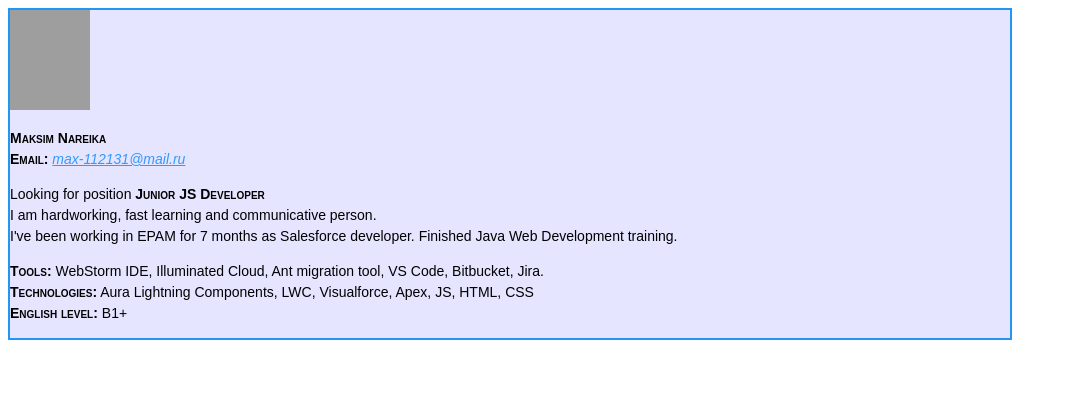
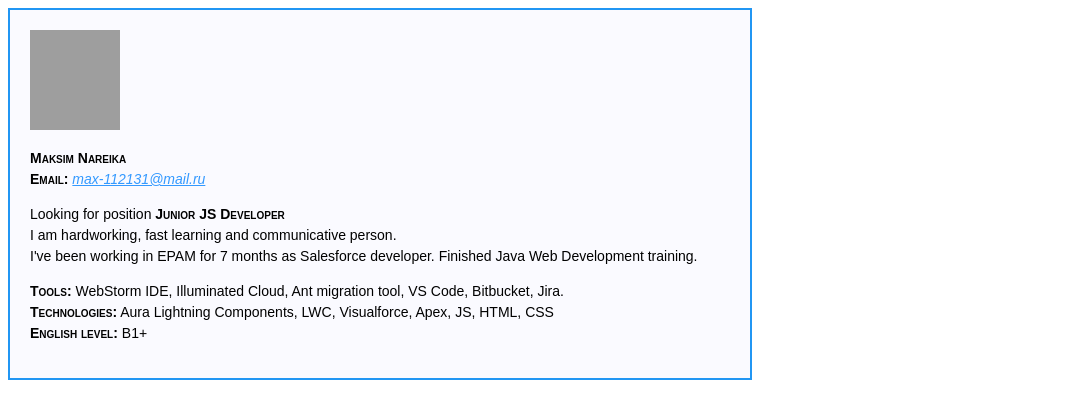
Before and after one commit to MaksimNareika/rsschool-cv, a plain HTML site: page index.html in a window 1280 px wide. Shown: the whole page, without its empty margins (0-1067 px from the left). Drawn offline with Linux system fonts and the light colour scheme; grey boxes are pictures that could not be loaded.

Commit message:
refactoring: update css and html

```diff
--- a/index.html
+++ b/index.html
@@ -8,7 +8,7 @@
 </head>
 <body>
     <div class="frame square">
-        <img src="https://i.pinimg.com/originals/f5/27/41/f52741fb62bf1d821948a49204406bdc.jpg" alt="CV image" width="80" height="100">
+        <img src="https://i.pinimg.com/originals/f5/27/41/f52741fb62bf1d821948a49204406bdc.jpg" alt="CV image" width="90" height="100">
         <p>
             <b>Maksim Nareika</b><br/>
             <b>Email:</b> <em class="underline email-blue">max-112131@mail.ru</em>
@@ -51,8 +51,9 @@
         }
 
         .square {
-            width: 1000px;
-            background-color: rgb(204, 204, 255, 0.5)
+            width: 700px;
+            background-color: rgb(204, 204, 255, 0.1);
+            padding: 20px 20px 20px 20px;
           }
     </style>
 </body>
```
